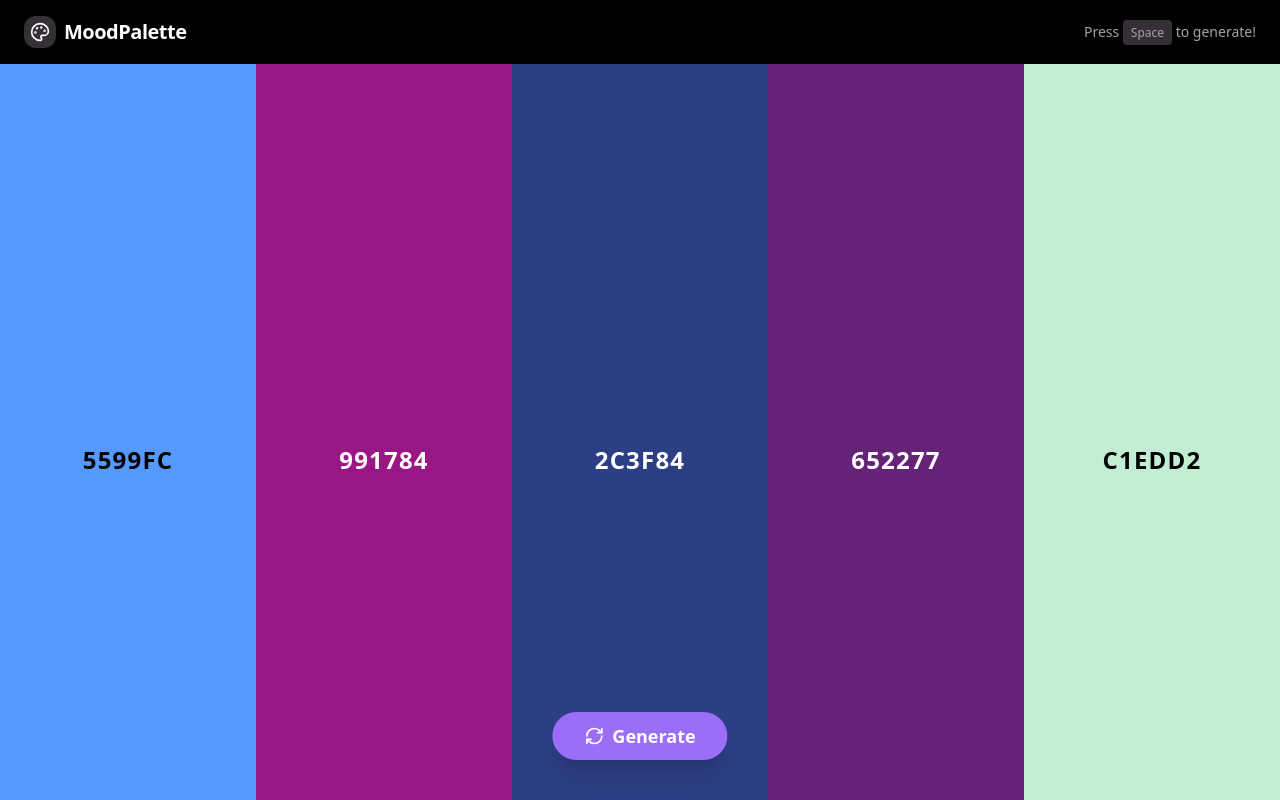
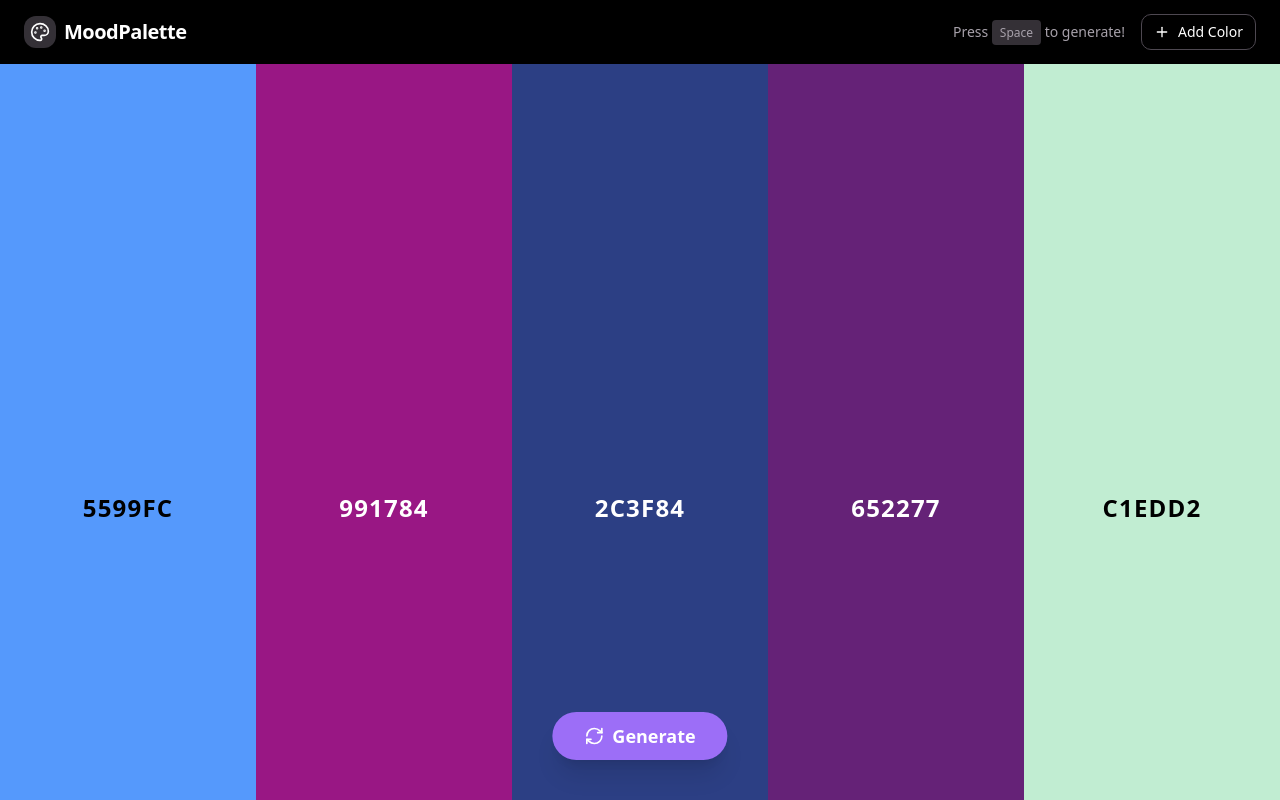
Before and after one commit to EduardDE7/mood-palette, a Next.js app: page / in a window 1280 px wide. Both pictures are taken after a click on the element "Click to edit, Right-click to copy". Built offline with nearby package versions, Linux system fonts and the light colour scheme.

Commit message:
feat: implement interactivity features including copy, inline editing and column management

```diff
--- a/src/app/page.tsx
+++ b/src/app/page.tsx
@@ -11,7 +11,20 @@ export default function Home() {
   const { colors, generatePalette } = usePaletteStore();
 
   useEffect(() => {
+    if (colors.length === 0) {
+      generatePalette();
+    }
+  }, [colors.length, generatePalette]);
+
+  useEffect(() => {
     const handleKeyPress = (e: KeyboardEvent) => {
+      if (
+        e.target instanceof HTMLElement &&
+        (e.target.tagName === "INPUT" || e.target.tagName === "BUTTON")
+      ) {
+        return;
+      }
+
       if (e.code === "Space") {
         e.preventDefault();
         generatePalette();
--- a/src/components/ColorColumn.tsx
+++ b/src/components/ColorColumn.tsx
@@ -1,6 +1,7 @@
 "use client";
 
-import { Lock, Unlock } from "lucide-react";
+import { useState } from "react";
+import { Lock, Unlock, Trash2, Copy } from "lucide-react";
 import { getContrastColor } from "@/utils/colors";
 import { usePaletteStore } from "@/store/usePaletteStore";
 import { Button } from "@/components/ui/button";
@@ -12,35 +13,127 @@ interface ColorColumnProps {
 }
 
 export const ColorColumn = ({ id, hex, isLocked }: ColorColumnProps) => {
-  const toggleLock = usePaletteStore((state) => state.toggleLock);
+  const { toggleLock, removeColor, updateColor, colors } = usePaletteStore();
+  const [copied, setCopied] = useState(false);
+  const [isEditing, setIsEditing] = useState(false);
+  const [editValue, setEditValue] = useState(hex);
   const contrastColor = getContrastColor(hex);
+
+  const canDelete = colors.length > 2;
+
+  const copyToClipboard = async () => {
+    if (isEditing) return;
+    try {
+      await navigator.clipboard.writeText(hex);
+      setCopied(true);
+      setTimeout(() => setCopied(false), 1500);
+    } catch (err) {
+      console.error("Failed to copy!", err);
+    }
+  };
+
+  const handleHexSubmit = () => {
+    let finalValue = editValue.trim();
+    if (!finalValue.startsWith("#")) finalValue = "#" + finalValue;
+
+    if (/^#[0-9A-F]{3}$/i.test(finalValue)) {
+      finalValue =
+        "#" +
+        finalValue[1].repeat(2) +
+        finalValue[2].repeat(2) +
+        finalValue[3].repeat(2);
+    }
+
+    const isValid = /^#[0-9A-F]{6}$/i.test(finalValue);
+    if (isValid) {
+      updateColor(id, finalValue.toUpperCase());
+    }
+    setIsEditing(false);
+  };
+
+  const startEditing = () => {
+    setEditValue(hex);
+    setIsEditing(true);
+  };
 
   return (
     <div
-      className="group relative flex flex-1 flex-col items-center justify-center transition-colors duration-300"
+      className="group relative flex flex-1 flex-col items-center justify-center transition-all duration-300 ease-in-out"
       style={{ backgroundColor: hex, color: contrastColor }}
     >
-      <div className="flex flex-col items-center gap-4">
+      <div
+        className={`pointer-events-none absolute inset-0 z-20 flex items-center justify-center bg-black/20 backdrop-blur-sm transition-opacity duration-300 ${
+          copied ? "opacity-100" : "opacity-0"
+        }`}
+      >
+        <span className="text-xl font-bold tracking-widest text-white uppercase shadow-black drop-shadow-md">
+          Copied!
+        </span>
+      </div>
+
+      <div className="z-10 flex flex-col items-center gap-4">
+        <div className="flex flex-col gap-2 opacity-0 transition-opacity group-hover:opacity-100">
           <Button
             variant="ghost"
             size="icon"
             onClick={() => toggleLock(id)}
-          className="rounded-full hover:bg-black/10"
+            className="rounded-full transition-transform hover:scale-110 hover:bg-black/10"
             style={{ color: contrastColor }}
+            title={isLocked ? "Unlock" : "Lock"}
           >
-          {isLocked ? (
-            <Lock size={24} />
-          ) : (
-            <Unlock
-              size={24}
-              className="opacity-0 transition-opacity group-hover:opacity-100"
-            />
-          )}
+            {isLocked ? <Lock size={20} /> : <Unlock size={20} />}
           </Button>
 
-        <h2 className="cursor-pointer text-2xl font-bold tracking-wider uppercase select-none">
+          <Button
+            variant="ghost"
+            size="icon"
+            onClick={copyToClipboard}
+            className="rounded-full transition-transform hover:scale-110 hover:bg-black/10"
+            style={{ color: contrastColor }}
+            title="Copy HEX"
+          >
+            <Copy size={20} />
+          </Button>
+
+          {canDelete && (
+            <Button
+              variant="ghost"
+              size="icon"
+              onClick={() => removeColor(id)}
+              className="rounded-full text-red-500 transition-transform hover:scale-110 hover:bg-red-500/20"
+              title="Remove color"
+            >
+              <Trash2 size={20} />
+            </Button>
+          )}
+        </div>
+
+        {isEditing ? (
+          <input
+            autoFocus
+            className="w-24 border-none bg-transparent text-center text-2xl font-bold tracking-wider uppercase outline-none"
+            value={editValue.replace("#", "")}
+            onChange={(e) => setEditValue(e.target.value)}
+            onBlur={handleHexSubmit}
+            onKeyDown={(e) => {
+              if (e.key === "Enter") handleHexSubmit();
+              if (e.key === "Escape") setIsEditing(false);
+            }}
+            style={{ color: contrastColor }}
+          />
+        ) : (
+          <h2
+            className="cursor-pointer text-2xl font-bold tracking-wider uppercase transition-transform select-none hover:scale-110 active:scale-95"
+            onClick={startEditing}
+            onContextMenu={(e) => {
+              e.preventDefault();
+              copyToClipboard();
+            }}
+            title="Click to edit, Right-click to copy"
+          >
             {hex.replace("#", "")}
           </h2>
+        )}
       </div>
     </div>
   );
--- a/src/components/Header.tsx
+++ b/src/components/Header.tsx
@@ -1,7 +1,10 @@
-import { Palette } from "lucide-react";
+import { Palette, Plus } from "lucide-react";
 import { Button } from "@/components/ui/button";
+import { usePaletteStore } from "@/store/usePaletteStore";
 
 export const Header = () => {
+  const addColor = usePaletteStore((state) => state.addColor);
+
   return (
     <header className="flex h-16 items-center justify-between bg-black px-6">
       <div className="flex items-center gap-2">
@@ -19,6 +22,15 @@ export const Header = () => {
           </kbd>{" "}
           to generate!
         </p>
+        <Button
+          variant="outline"
+          size="sm"
+          onClick={addColor}
+          className="gap-2"
+        >
+          <Plus size={16} />
+          Add Color
+        </Button>
       </div>
     </header>
   );
--- a/src/store/usePaletteStore.ts
+++ b/src/store/usePaletteStore.ts
@@ -12,21 +12,32 @@ interface PaletteState {
   generatePalette: () => void;
   toggleLock: (id: string) => void;
   updateColor: (id: string, hex: string) => void;
+  removeColor: (id: string) => void;
+  addColor: () => void;
 }
 
-export const usePaletteStore = create<PaletteState>((set) => ({
-  colors: Array.from({ length: 5 }).map(() => ({
-    id: crypto.randomUUID(),
-    hex: generateRandomHex(),
-    isLocked: false,
-  })),
+export const usePaletteStore = create<PaletteState>((set, get) => ({
+  colors: [],
 
-  generatePalette: () =>
+  generatePalette: () => {
+    const { colors } = get();
+    if (colors.length === 0) {
+      set({
+        colors: Array.from({ length: 5 }).map(() => ({
+          id: crypto.randomUUID(),
+          hex: generateRandomHex(),
+          isLocked: false,
+        })),
+      });
+      return;
+    }
+
     set((state) => ({
       colors: state.colors.map((color) =>
         color.isLocked ? color : { ...color, hex: generateRandomHex() }
       ),
-    })),
+    }));
+  },
 
   toggleLock: (id: string) =>
     set((state) => ({
@@ -41,4 +52,27 @@ export const usePaletteStore = create<PaletteState>((set) => ({
         color.id === id ? { ...color, hex: hex.toUpperCase() } : color
       ),
     })),
+
+  removeColor: (id: string) =>
+    set((state) => ({
+      colors:
+        state.colors.length > 2
+          ? state.colors.filter((c) => c.id !== id)
+          : state.colors,
+    })),
+
+  addColor: () =>
+    set((state) => {
+      if (state.colors.length >= 8) return state;
+      return {
+        colors: [
+          ...state.colors,
+          {
+            id: crypto.randomUUID(),
+            hex: generateRandomHex(),
+            isLocked: false,
+          },
+        ],
+      };
+    }),
 }));
```
Lines whose indentation alone changed are shown as unchanged.
